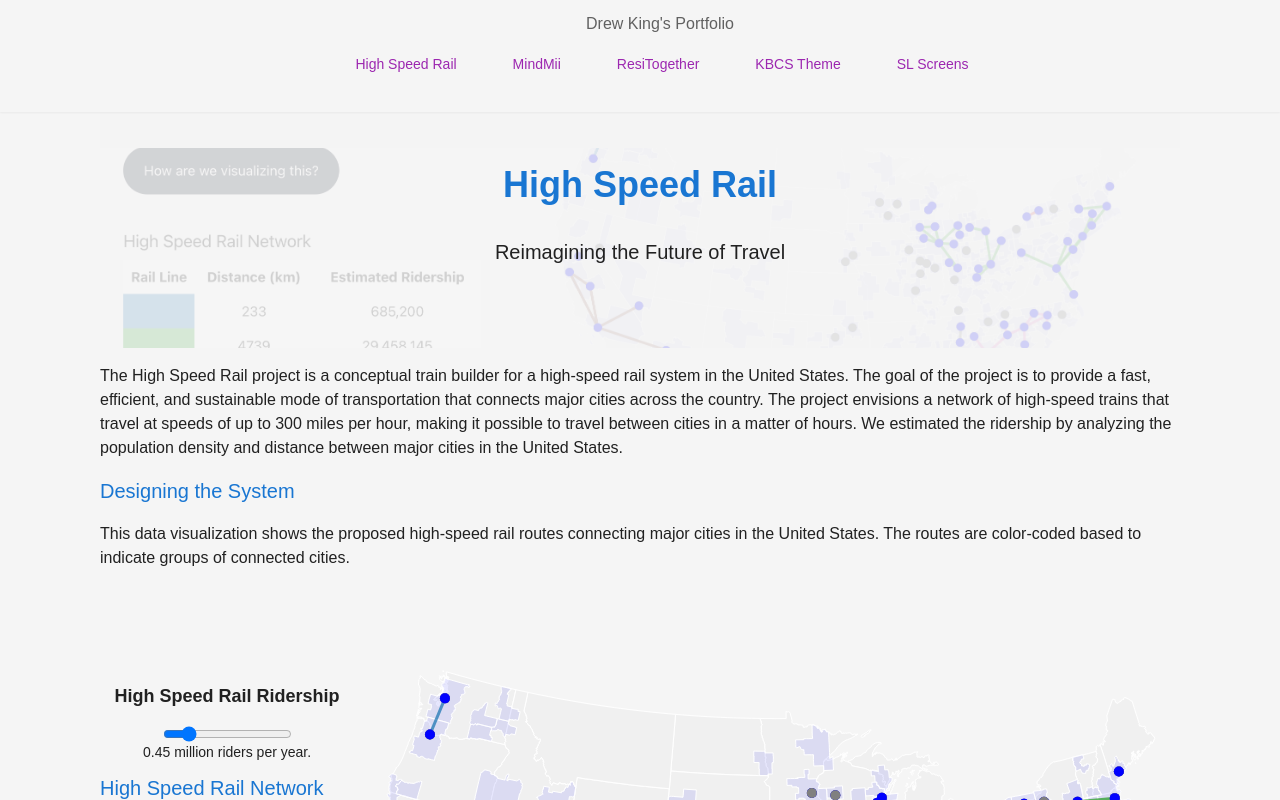
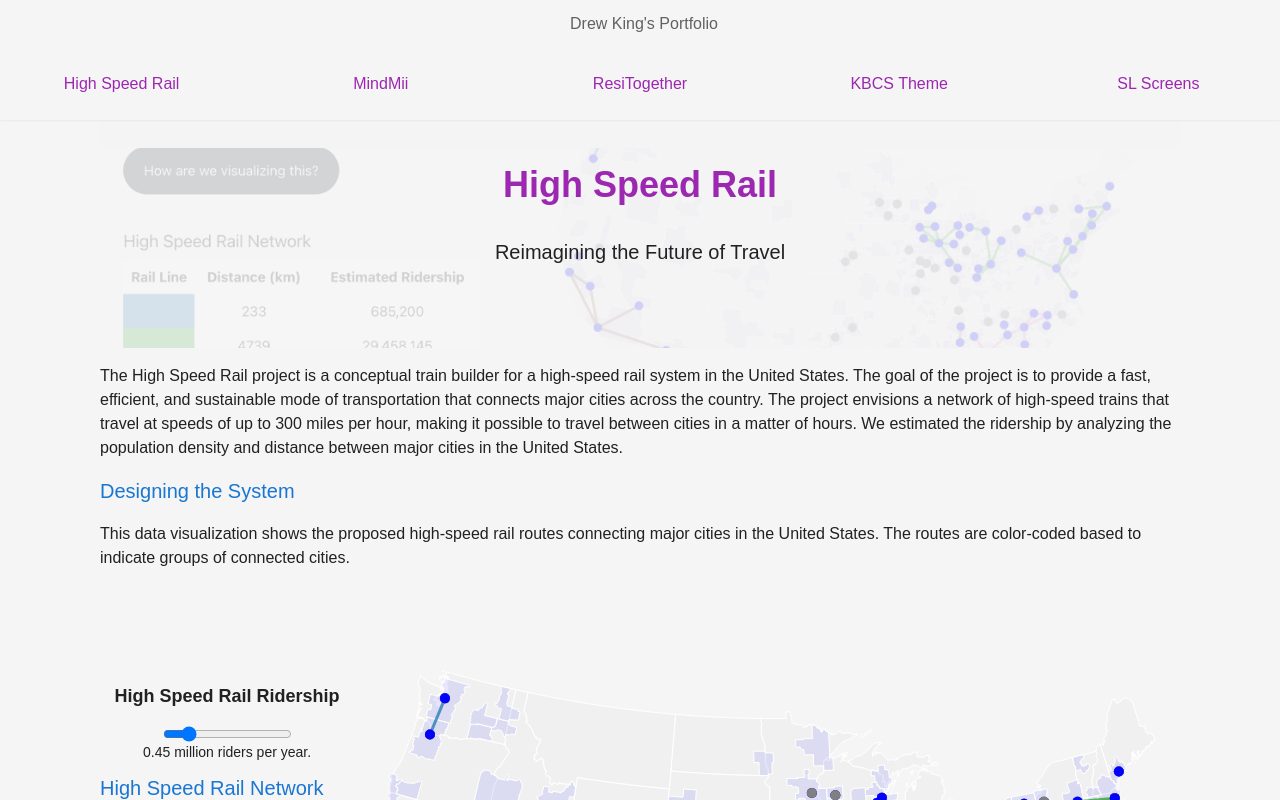
Before and after one commit to andrewpking/kingdrewsea-portfolio, a Next.js app: page /high-speed-rail in a window 1280 px wide. Shown: the top 800 px of the page. Built offline with nearby package versions, Linux system fonts and the light colour scheme.

Commit message:
Updated header to have hover effect for background of list items.

```diff
--- a/src/app/components/Header.tsx
+++ b/src/app/components/Header.tsx
@@ -30,11 +30,11 @@ export default function Header() {
 
     return (
         <header className="w-full shadow-sm fixed top-0 z-50">
-            <div className="max-w-7xl min-w-[100vw] py-2 md:py-0 mx-auto md:px-6 lg:px-8">
-                <Link href="/" className='portfolio-title'>
-                    <p className='ml-2 text-center hidden md:block'>Drew King&apos;s Portfolio</p>
+            <div className="max-w-7xl min-w-[100vw] py-2 md:py-0 mx-auto">
+                <Link href="/" className='portfolio-title hidden md:block md:my-4'>
+                    <p className='ml-2 text-center'>Drew King&apos;s Portfolio</p>
                 </Link>
-                <nav aria-label="Main navigation" className="flex items-center justify-evenly md:justify-center h-auto md:h-16">
+                <nav aria-label="Main navigation" className="flex items-center justify-evenly md:justify-center h-auto">
                     {/* Mobile menu button */}
                     <button
                         className="md:hidden"
@@ -62,12 +62,12 @@ export default function Header() {
                             </button>
                     </Link>
                     {/* Desktop menu */}
-                    <ul className="hidden md:flex space-x-8">
+                    <ul className="hidden md:flex md:max-w-7xl md:justify-center md:space-x-4 md:flex-1 md:justify-center md:grid-rows">
                         {links.map((link) => (
-                            <li key={link.href}>
+                            <li key={link.href} className='py-4 w-full block content-center'>
                                 <Link
                                     href={link.href}
-                                    className="px-3 py-2 text-sm font-medium"
+                                    className="px-3 py-2 w-full inline-block text-center"
                                 >
                                     {link.text}
                                 </Link>
--- a/src/app/styles.scss
+++ b/src/app/styles.scss
@@ -41,7 +41,11 @@ header {
     padding: 0.5rem;
 
     @media (min-width: 769px) {
-        padding: 1rem;
+        padding: 0;
+    }
+
+    ul li:hover {
+        background-color: map.get(map.get($color-pallete, 'light'), 'grey-200');
     }
 }
 
@@ -80,10 +84,6 @@ header button:hover {
 .image-head-container p {
     font-size: 1.25em;
     color: map.get(map.get($color-pallete, 'light'), 'grey-900');
-}
-
-.image-head-container h1 {
-    color: map.get(map.get($color-pallete, 'light'), 'secondary');
 }
 
 body {
@@ -193,7 +193,7 @@ main.project-page ul {
     margin: 0.5rem 0;
 }
 
-main.project-page ul, li {
+main.project-page ul li, main.project-page ol li {
     margin-left: 0.75rem;
     color: map.get(map.get($color-pallete, 'light'), 'grey-700')
 }
@@ -209,14 +209,18 @@ main.project-page ul, li {
 @media (prefers-color-scheme: dark) {
     header {
         background-color: rgba(map.get(map.get($color-pallete, 'dark'), 'grey-100'), 0.9);
+
+        ul li:hover {
+            background-color: map.get(map.get($color-pallete, 'dark'), 'grey-200');
+        }
     }
 
     header a {
-        color: map.get(map.get($color-pallete, 'dark'), 'primary');
+        color: map.get(map.get($color-pallete, 'dark'), 'secondary');
     }
 
     header a:hover {
-        color: map.get(map.get($color-pallete, 'dark'), 'accent');
+        color: map.get(map.get($color-pallete, 'dark'), 'info');
     }
 
     header a.portfolio-title p {
@@ -241,10 +245,6 @@ main.project-page ul, li {
 
     .image-head-container p {
         color: map.get(map.get($color-pallete, 'dark'), 'grey-900');
-    }
-
-    .image-head-container h1 {
-        color: map.get(map.get($color-pallete, 'dark'), 'secondary');
     }
 
     body {
@@ -320,7 +320,8 @@ main.project-page ul, li {
         color: map.get(map.get($color-pallete, 'dark'), 'grey-700');
     }
 
-    main.project-page ul, li {
+    main.project-page ul li, main.project-page ol li {
+        margin-left: 0.75rem;
         color: map.get(map.get($color-pallete, 'dark'), 'grey-700')
     }
 
```
